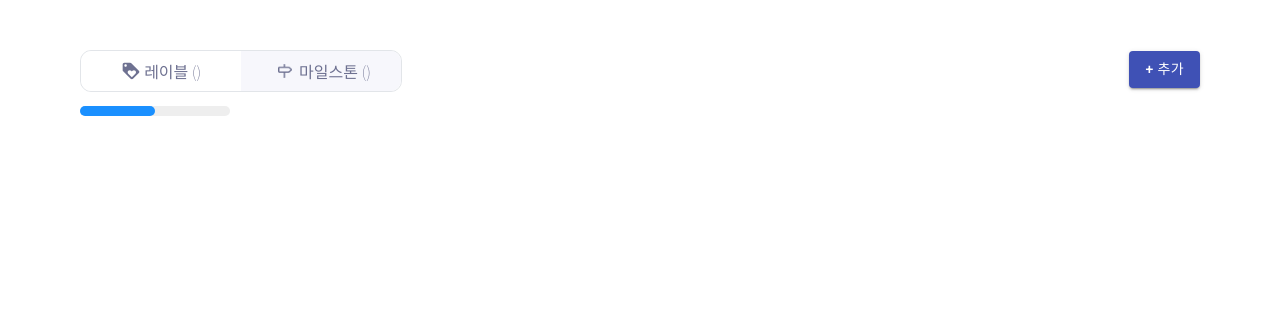
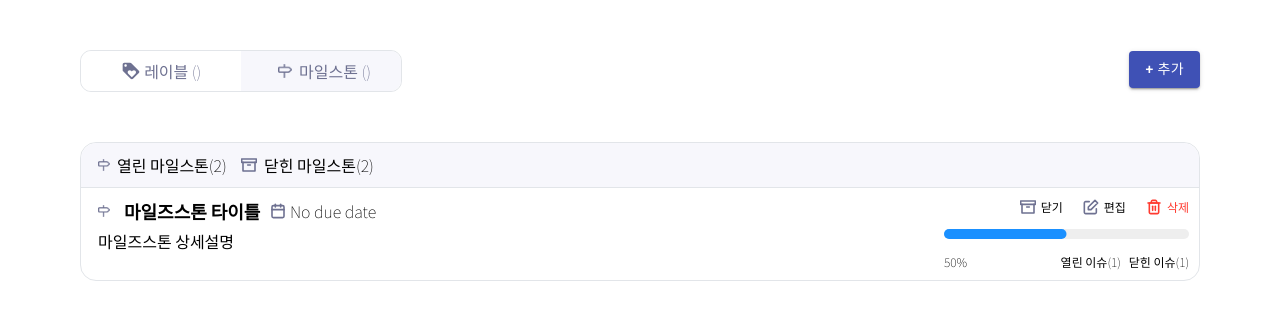
Before and after one commit to codesquad-members-2021/issue-tracker, a React (Create React App) app in the folder frontend/: page /milestone in a window 1280 px wide. Shown: the top 320 px of the page. Built offline with nearby package versions, Linux system fonts and the light colour scheme.

Commit message:
style: (#82) 마일스톤 페이지 리스트부분 마크업

```diff
--- /dev/null
+++ b/frontend/src/page/milestonePage/MilestoneItem.tsx
@@ -0,0 +1,82 @@
+import styled from 'styled-components'
+import MilestoneIcon from 'components/atom/MilestoneIcon'
+import { ReactComponent as DeleteIcon} from 'assets/icon/DeleteIcon.svg';
+import { ReactComponent as EditIcon} from 'assets/icon/EditIcon.svg';
+import { ReactComponent as CloseIcon} from 'assets/icon/CloseIcon.svg';
+import { ReactComponent as CalendarIcon} from 'assets/icon/CalendarIcon.svg';
+import CustomizedProgressBars from 'components/atom/Progress'
+export default function MilestoneItem(){
+
+  return (
+    <MilestoneItemBlock>
+      <div className='milestone__list__left'>
+        <Title>
+          <div><MilestoneIcon/>&nbsp;마일즈스톤 타이틀</div>
+          <div><CalendarIcon/>&nbsp;No due date</div>
+        </Title>
+        <div className='milestone__list__desc'>&nbsp;&nbsp;마일즈스톤 상세설명</div>
+      </div>
+      <div className='milestone__list__right'>
+        <div className='milestone__list__edit'>
+          <div><CloseIcon/><div>닫기</div></div>
+          <div><EditIcon/><div>편집</div></div>
+          <div><DeleteIcon/><div className='delete'>삭제</div></div>
+        </div>
+        <div className='milestone__list__progress'>
+          <CustomizedProgressBars progress={50}/>
+          <div className='milestone__state'>
+            <div>50%</div>
+            <div>열린 이슈(1)  &nbsp;&nbsp;닫힌 이슈(1)</div>
+          </div>
+        </div>
+      </div>
+    </MilestoneItemBlock>
+  )
+}
+const Title = styled.div`
+display: flex;
+div{
+  display: flex;
+  align-items:center;
+}
+div:first-child{
+  font-size: ${({ theme }) => theme.size.md2}px;
+  font-weight: 800;
+  margin-right: 10px;
+}
+}`
+
+const MilestoneItemBlock = styled.div`
+display: flex;
+justify-content: space-between;
+border-top: 1px solid ${({ theme }) => theme.color.lineGrey};
+padding: 10px;
+.milestone__list__desc{
+  display: flex;
+  padding-top: 5px;
+}
+.milestone__list__right{
+  width: 245px;
+}
+.milestone__list__edit{
+  display: flex;
+  font-size: ${({ theme }) => theme.size.sm}px;
+  justify-content: flex-end;
+  div{
+    display: flex;
+    align-items: center;
+    margin-left: 20px;
+    div{
+      margin-left: 5px;
+    }
+  }
+}
+.milestone__state{
+  display: flex;
+  justify-content: space-between;
+  font-size: ${({ theme }) => theme.size.sm}px;
+}
+.delete{
+  color: ${({theme})=>theme.color.red};
+}
+`
--- a/frontend/src/page/milestonePage/MilestonePage.tsx
+++ b/frontend/src/page/milestonePage/MilestonePage.tsx
@@ -1,23 +1,28 @@
-import CustomizedProgressBars from 'components/atom/Progress'
 import LabelMilestoneTab from 'components/common/LabelMilestoneTab'
 import PrimaryButton from 'components/atom/PrimaryButton'
 import styled from 'styled-components'
 import { lableClick , milestoneClick } from 'store/issueInfoStore'
 import { useSetRecoilState } from 'recoil'
+import MilestoneIcon from 'components/atom/MilestoneIcon'
+import MilestoneItem from 'page/milestonePage/MilestoneItem'
+import { ReactComponent as CloseIcon} from 'assets/icon/CloseIcon.svg';
 export default function MilestonePage(){
-
   const setLableState = useSetRecoilState(lableClick)
   const setMilestoneState = useSetRecoilState(milestoneClick)
   setLableState(false)
   setMilestoneState(true)
-  const style={
-    width: 150
-  }
+
   return (
     <MilestoneBlock>
-      <div className='milestone__option__header'><LabelMilestoneTab/><PrimaryButton value={'+ 추가'}/></div>
-      <div style={style}>
-        <CustomizedProgressBars progress={50}></CustomizedProgressBars>
+      <div className='tab__option__header'><LabelMilestoneTab/><PrimaryButton value={'+ 추가'}/></div>
+      <div className='tab__table'>
+        <div className='tab__table__header'>
+          <div>
+            <div><MilestoneIcon/>열린 마일스톤(2)</div>
+            <div><CloseIcon/>&nbsp;&nbsp;닫힌 마일스톤(2)</div>
+          </div>
+        </div>
+        <MilestoneItem/>
       </div>
     </MilestoneBlock>
   )
@@ -25,8 +30,29 @@ export default function MilestonePage(){
 
 const MilestoneBlock = styled.div`
 padding: 50px 80px;
-.milestone__option__header{
+.tab__option__header{
   display: flex;
   justify-content: space-between;
+  margin-bottom: 50px;
 }
-`
+.tab__table{
+  border-radius: 16px;
+  border: 1px solid ${({ theme }) => theme.color.lineGrey};
+}
+.tab__table__header{
+  position: relative;
+  display: flex;
+  justify-content: space-between;
+  padding: 10px;
+  background-color: ${({ theme }) => theme.color.bgGrey};
+  border-radius: 16px 16px 0 0;
+  div{
+    display: flex;
+    width: 300px;
+    div{
+      display: flex;
+      align-items: center;
+    }
+  }
+}
+`;
```
